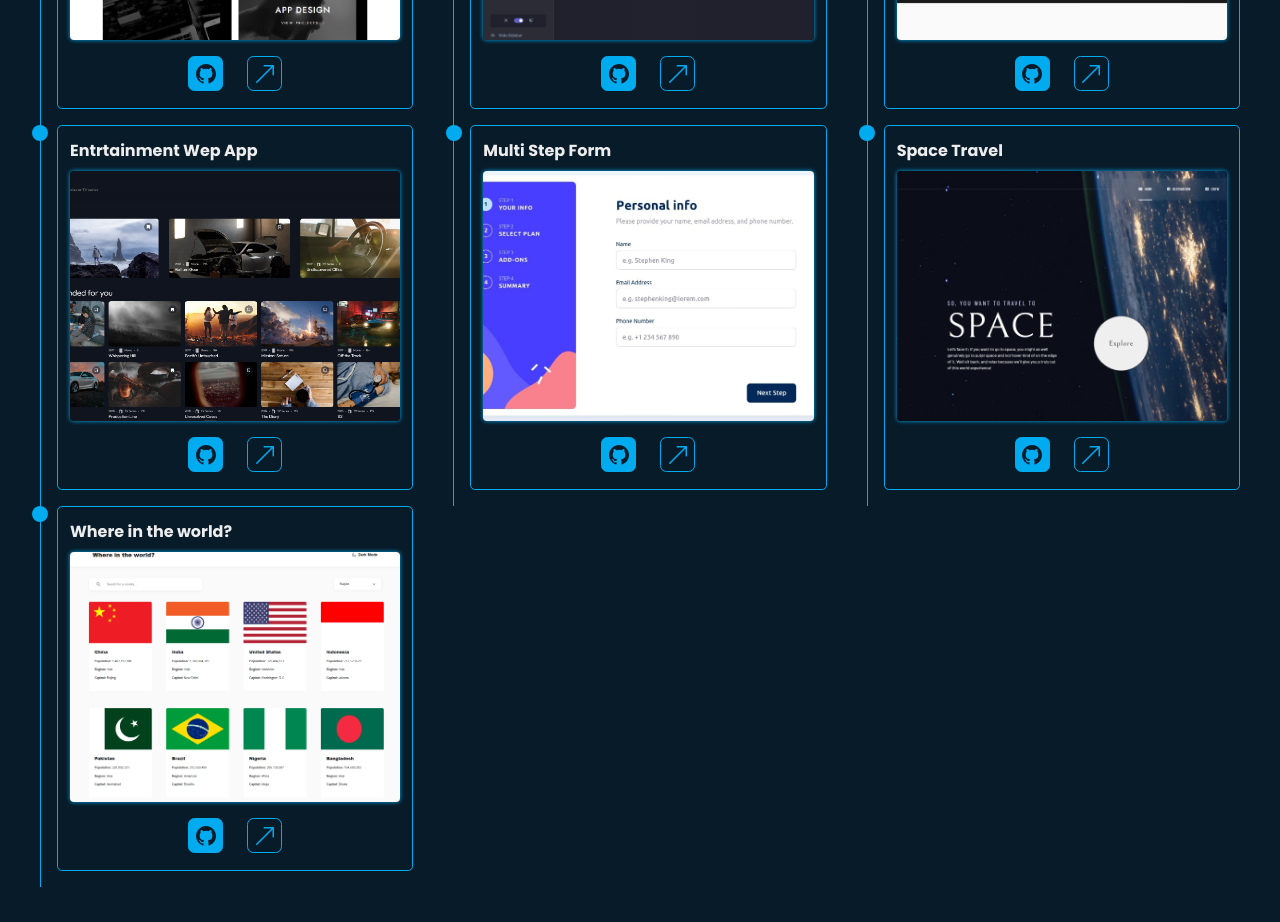
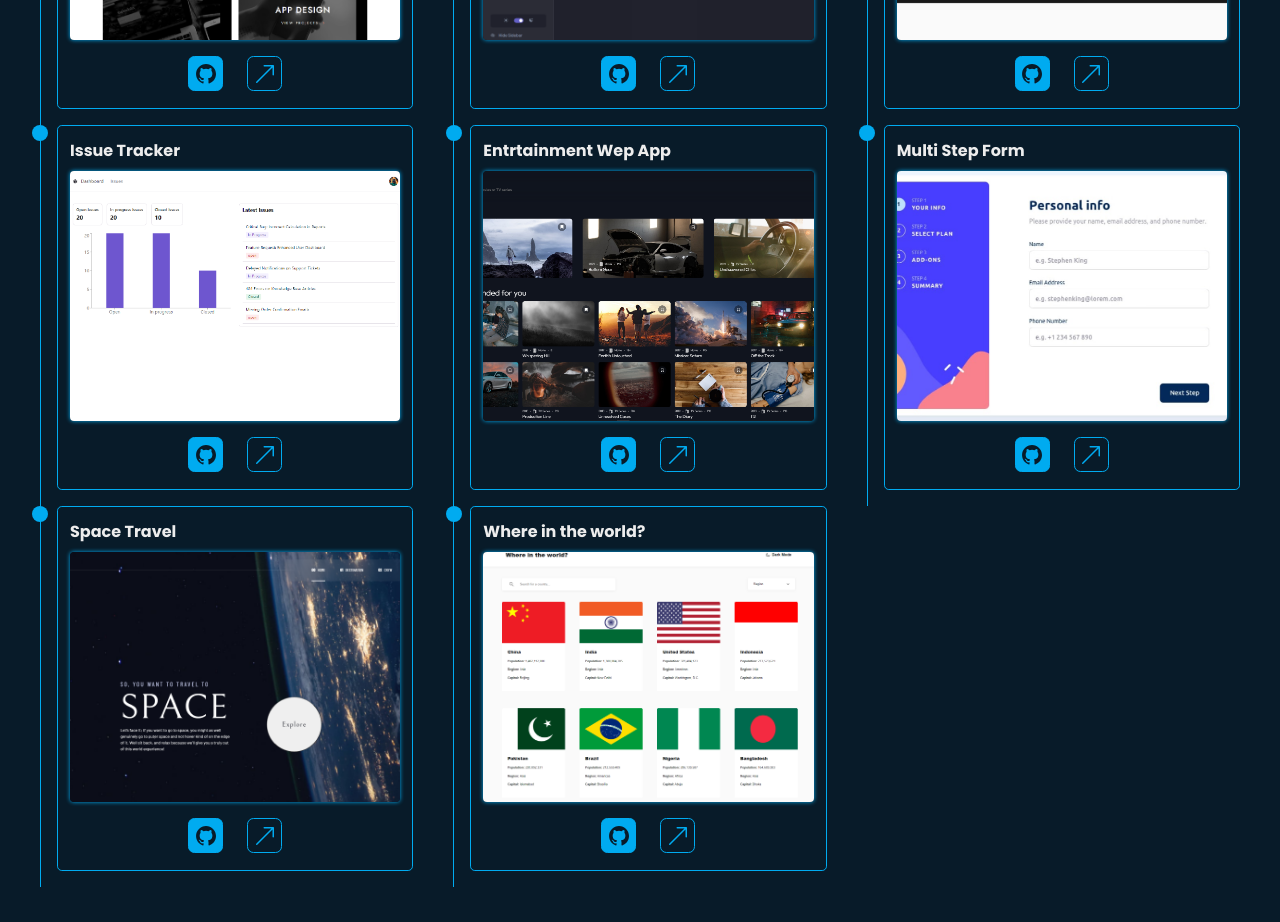
Before and after one commit to TofikE124/Portfolio, a React (Vite) app: page / in a window 1280 px wide. Shown: the part 1980-2902 px from the top of the page. Built offline with nearby package versions, Linux system fonts and the light colour scheme.

Commit message:
Add issue tracker project

```diff
--- a/src/data/Projects.ts
+++ b/src/data/Projects.ts
@@ -35,6 +35,15 @@ const Projects: Project[] = [
     categories: ["React", "CSS"],
     websiteURL: "https://brilliant-begonia-545122.netlify.app/",
     codeURL: "https://github.com/TofikE124/Audiophile-Ecommerce-Website",
+  },
+  {
+    id: "8",
+    title: "Issue Tracker",
+    imageURL: "/projects/IssueTracker.png",
+    description: "",
+    categories: ["Next.js", "CSS"],
+    websiteURL: "https://issue-tracker-u639.vercel.app/",
+    codeURL: "https://github.com/TofikE124/issue-tracker",
   },
   {
     id: "2",
```
Also changed, not shown: public/projects/IssueTracker.png (added).
